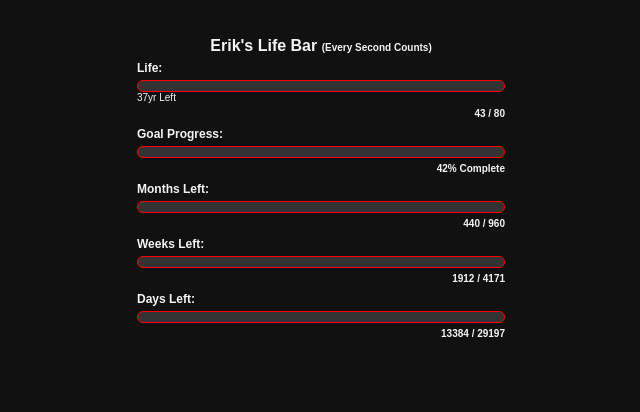
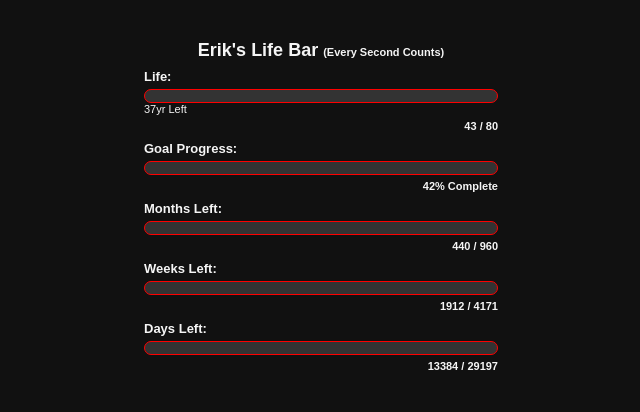
Before and after one commit to Red-Gamma-Nexus/life-bar, a plain HTML site: page index.html in a window 1280 px wide. Shown: the whole page, without its empty margins (319-959 px from the left). Drawn offline with Linux system fonts and the light colour scheme.

Commit message:
Update index.html

```diff
--- a/index.html
+++ b/index.html
@@ -7,35 +7,35 @@
   <link rel="stylesheet" href="style.css" />
   <style>
     body {
-      max-width: 380px;
-      max-height: 400px;
+      max-width: 370px;
+      max-height: 370px;
       margin: 0 auto;
       overflow: hidden;
-      font-size: 12px;
+      font-size: 13px;
     }
     .container {
-      padding: 6px;
+      padding: 8px;
     }
     h1 {
-      font-size: 16px;
+      font-size: 18px;
       text-align: center;
-      margin-bottom: 6px;
+      margin-bottom: 8px;
     }
     small {
-      font-size: 10px;
+      font-size: 11px;
     }
     .label {
-      font-size: 12px;
+      font-size: 13px;
     }
     .progress-container {
-      height: 10px;
-      border-width: 1px;
+      height: 12px;
+      border-width: 1.5px;
     }
     .progress-text, .life-extra {
-      font-size: 10px;
+      font-size: 11px;
     }
     .bar {
-      margin-bottom: 8px;
+      margin-bottom: 9px;
     }
   </style>
 </head>
```
